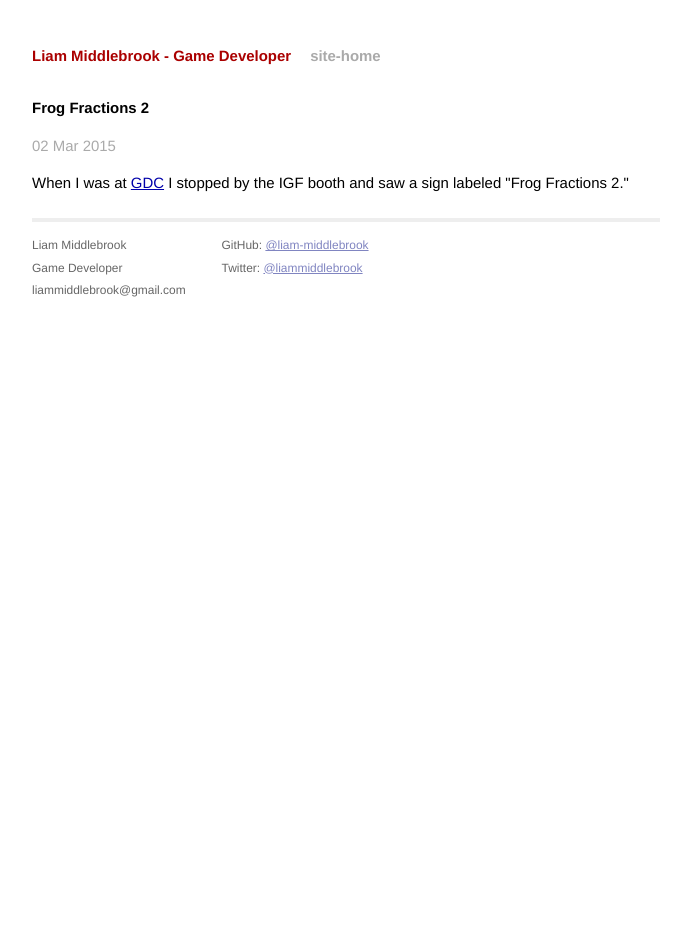
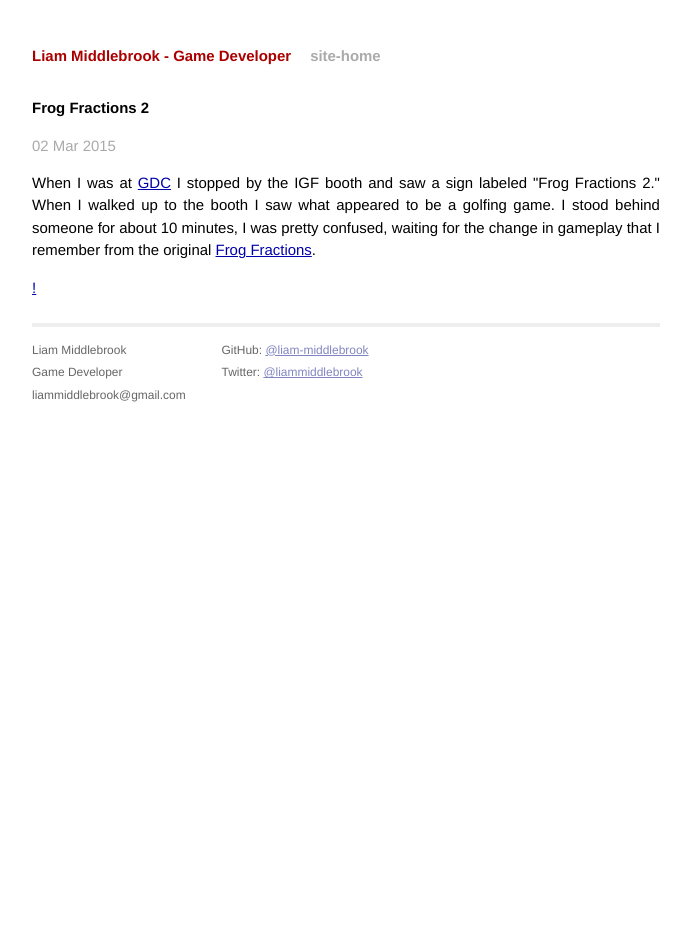
Before and after one commit to liam-middlebrook/blog, a Jekyll site: the page 2015/03/02/frog-fractions2.html, which Jekyll copies as it is, in a window 1280 px wide. Shown: the whole page, without its empty margins (294-985 px from the left). Built offline with Jekyll 4.4.1, drawn with Linux system fonts in a browser that asks for light colours; Markdown is read by kramdown in place of the engine named in the settings; comment, search, counter and statistics services are not loaded.

Commit message:
Publishing: added the story

```diff
--- a/2015/03/02/frog-fractions2.html
+++ b/2015/03/02/frog-fractions2.html
@@ -26,7 +26,12 @@
 
 <div class="post">
 <p>When I was at <a href="http://gdconf.com">GDC</a> I stopped by the IGF booth and saw a
-sign labeled &quot;Frog Fractions 2.&quot;</p>
+sign labeled &quot;Frog Fractions 2.&quot; When I walked up to the booth I saw what
+appeared to be a golfing game. I stood behind someone for about 10 minutes,
+I was pretty confused, waiting for the change in gameplay that I remember from
+the original <a href="http://twinbeard.com/frog-fractions">Frog Fractions</a>.</p>
+
+<p><a href="http://i.imgur.com/wJtwVzq.png">!</a></p>
 
 </div>
 
```
